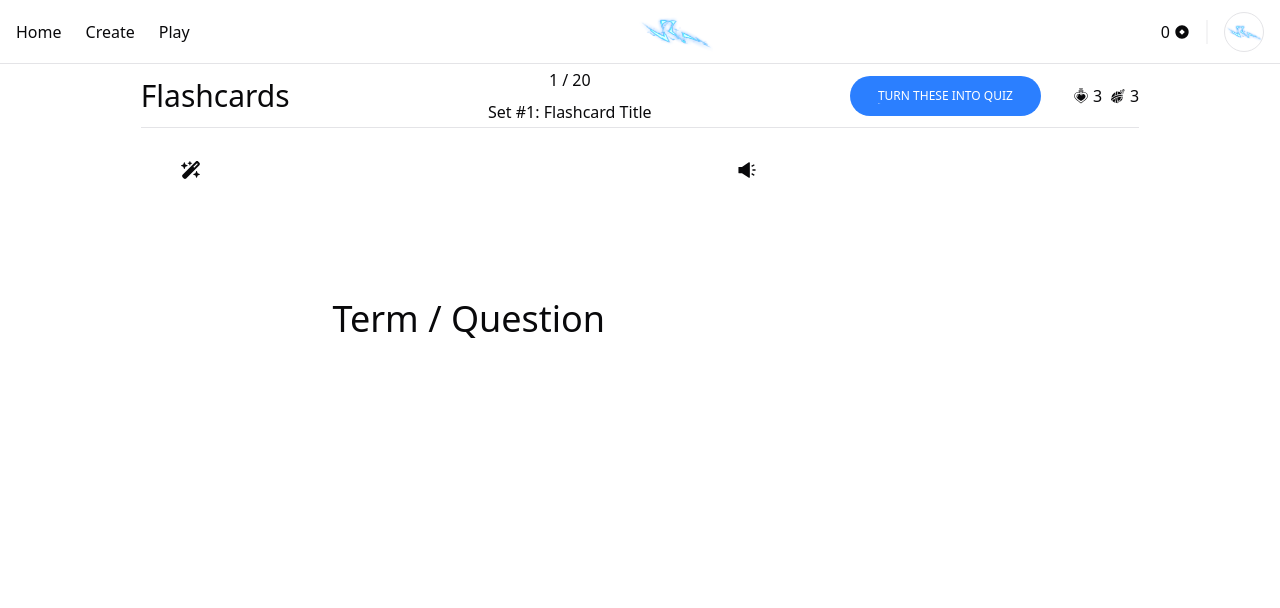
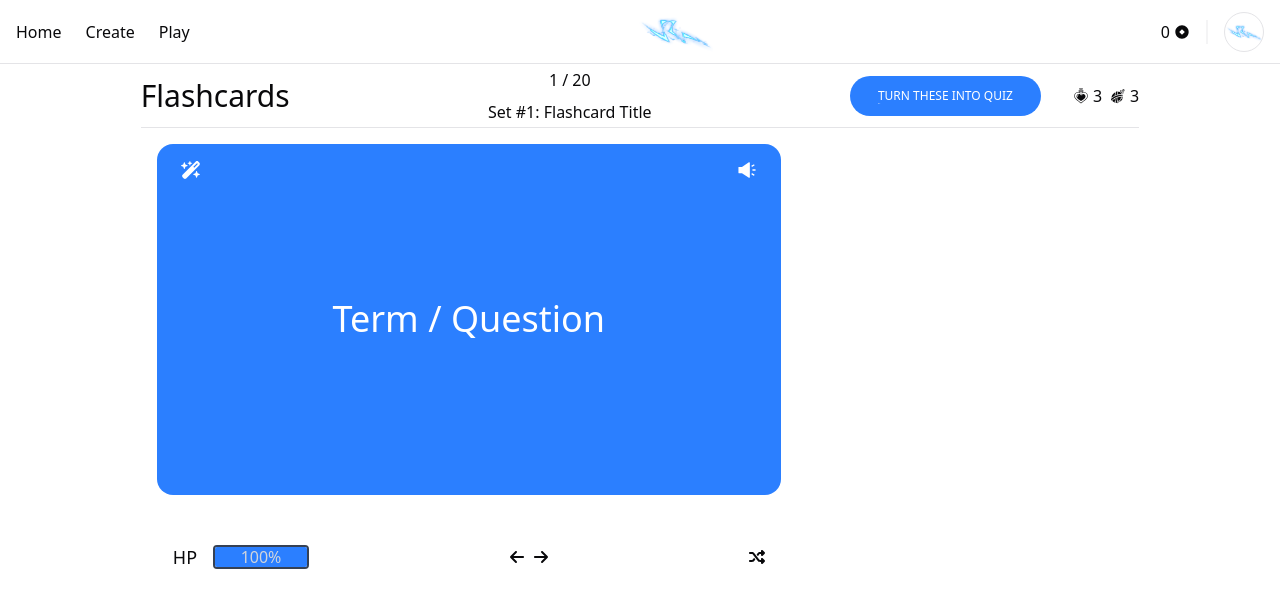
Before and after one commit to wind-surfing/nexora, a Next.js app: page /play in a window 1280 px wide. Shown: the top 608 px of the page. Built offline with nearby package versions, Linux system fonts and the light colour scheme.

Commit message:
Add navigation, health indicator, navigations icons

```diff
--- a/src/app/play/page.tsx
+++ b/src/app/play/page.tsx
@@ -2,7 +2,12 @@
 
 import Button from "@/components/shared/Button";
 import React from "react";
-import { FaWandMagicSparkles } from "react-icons/fa6";
+import {
+  FaArrowLeft,
+  FaArrowRight,
+  FaShuffle,
+  FaWandMagicSparkles,
+} from "react-icons/fa6";
 import { GiHealthPotion, GiMagicPotion } from "react-icons/gi";
 import { AiFillSound } from "react-icons/ai";
 
@@ -30,8 +35,9 @@ function page() {
             </div>
           </header>
           <div className="flex flex-col items-center justify-center w-full h-[calc(100vh-128px)]">
-            <div className="flex flex-col items-start justify-start w-full h-full">
-              <main className="aspect-video w-5/8 rounded-2xl m-4 px-4 flex flex-col items-start justify-start relative">
+            <div className="flex flex-row items-center justify-between w-full h-full">
+              <main className="flex flex-col items-start justify-start w-5/8 h-full">
+                <section className="aspect-video w-full bg-primary text-white rounded-2xl m-4 px-4 flex flex-col items-start justify-start relative">
                   <header className="w-full flex flex-row items-center justify-between absolute top-4 left-0 px-6">
                     <span className="flex flex-row items-center gap-2">
                       <FaWandMagicSparkles className="text-xl" />
@@ -44,10 +50,32 @@ function page() {
                   <div className="h-full w-full flex flex-row items-center justify-center">
                     <span className="text-4xl">Term / Question</span>
                   </div>
+                </section>
+                <section className="w-full m-4 p-4 flex flex-row items-center justify-between rounded-xl">
+                  <span className="flex flex-row items-center gap-4">
+                    <span className="text-lg">HP</span>
+                    <div className="h-6 w-24 rounded overflow-hidden border-2 border-gray-700 shadow-inner relative">
+                      <div
+                        className="h-full bg-primary transition-all duration-300 absolute top-0 left-0"
+                        style={{ width: "100%" }}
+                      ></div>
+                      <span
+                        className="absolute inset-0 flex items-center justify-center text-gray-300"
+                        style={{ zIndex: 20 }}
+                      >
+                        100%
+                      </span>
+                    </div>
+                  </span>
+                  <span className="flex flex-row items-center gap-2">
+                    <FaArrowLeft />
+                    <FaArrowRight />
+                  </span>
+                  <span className="flex flex-row items-center gap-2">
+                    <FaShuffle />
+                  </span>
+                </section>
               </main>
-              <section className="w-5/8 h-full m-4 px-4 flex flex-col items-center justify-center">
-
-              </section>
             </div>
           </div>
         </section>
```
Lines whose indentation alone changed are shown as unchanged.
